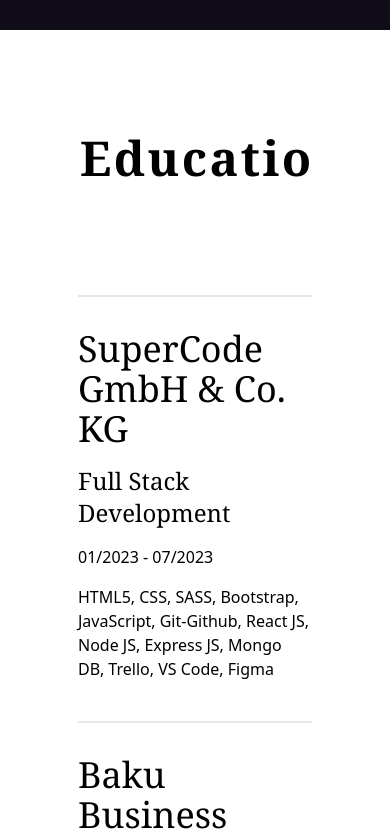
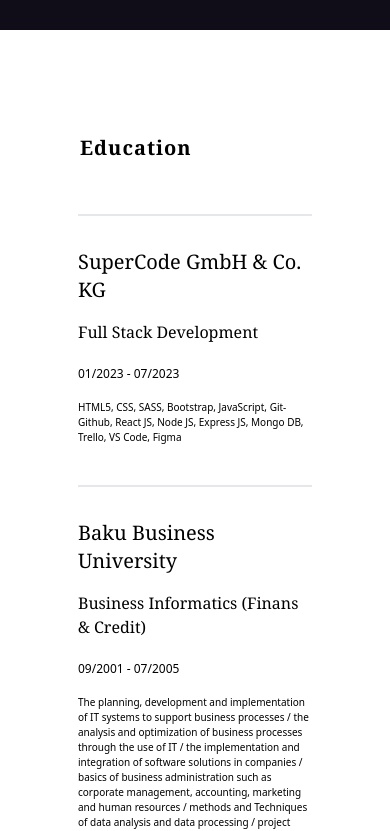
Before and after one commit to rizvan555/My_Portfolio, a React (Create React App) app: page / in a window 390 px wide. Shown: the part 6880-7711 px from the top of the page. Built offline with nearby package versions, Linux system fonts and the light colour scheme; the HTML template or start-up script is replaced by a standard one.

Commit message:
response education pages ready

```diff
--- a/src/pages/education.tsx
+++ b/src/pages/education.tsx
@@ -13,7 +13,7 @@
     <div>
       <header className="flex justify-start py-16 px-20">
         <h2
-          className="text-5xl h-20 font-bold tracking-wider font-serif mb-[2vh] animate__animated overflow-hidden"
+          className="md:text-5xl text-xl h-20 font-bold tracking-wider font-serif md:mb-[2vh] -mb-16 animate__animated overflow-hidden"
           style={{ animationDuration: "3s" }}
         >
           {language ? eng.educationTitle : de.educationTitle}
@@ -24,14 +24,18 @@
           ? eng.educationExperiances.map((experiance, index) => {
               return (
                 <div key={index} className=" w-[60vw]">
-                  <h2 className="border-t-2 pt-8 text-4xl mb-4 font-serif">
+                  <h2 className="border-t-2 pt-8 md:text-4xl text-xl mb-4 font-serif">
                     {experiance.uniName}
                   </h2>
-                  <h3 className="text-2xl mb-4 font-serif">
+                  <h3 className="md:text-2xl mb-4 font-serif">
                     {experiance.title}
                   </h3>
-                  <span>{experiance.date}</span>
-                  <p className=" mt-4">{experiance.contain}</p>
+                  <span className="md:text-lg text-[12px] ">
+                    {experiance.date}
+                  </span>
+                  <p className=" mt-4 md:text-[17px] text-[10px]">
+                    {experiance.contain}
+                  </p>
                 </div>
               );
             })
```
